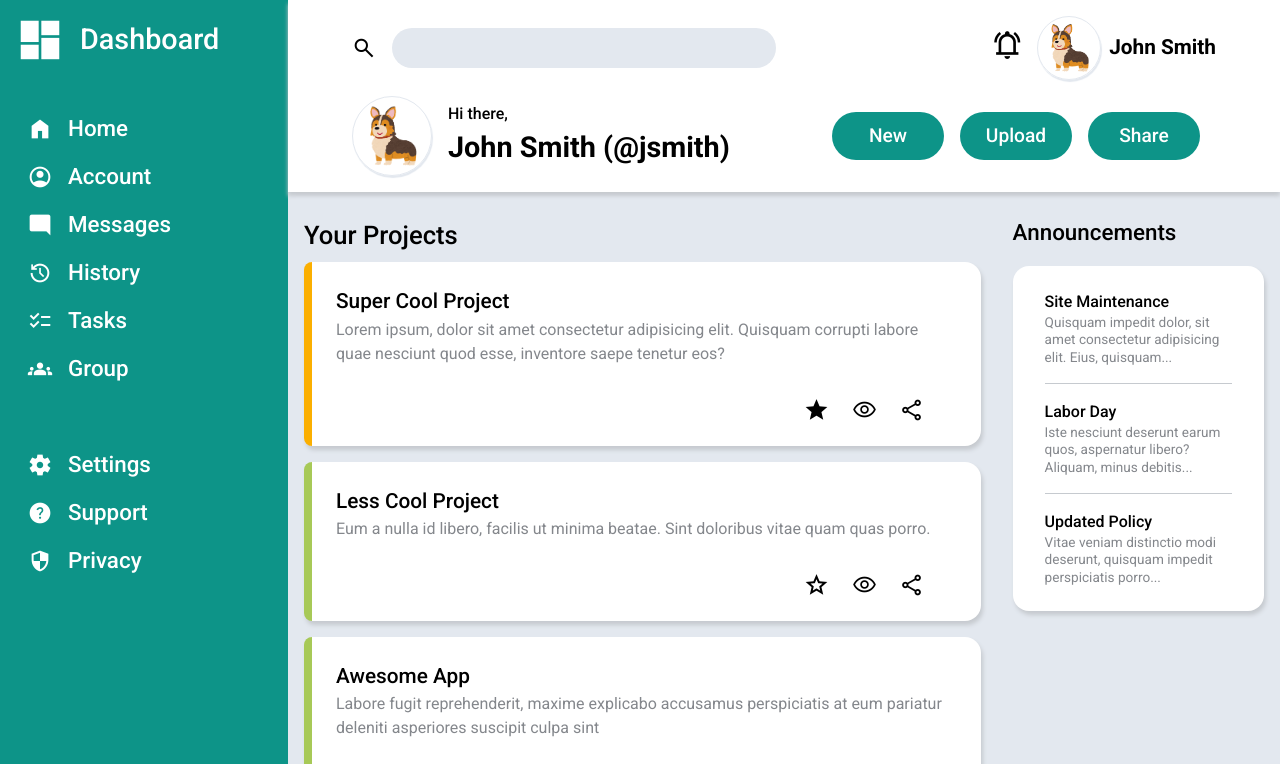
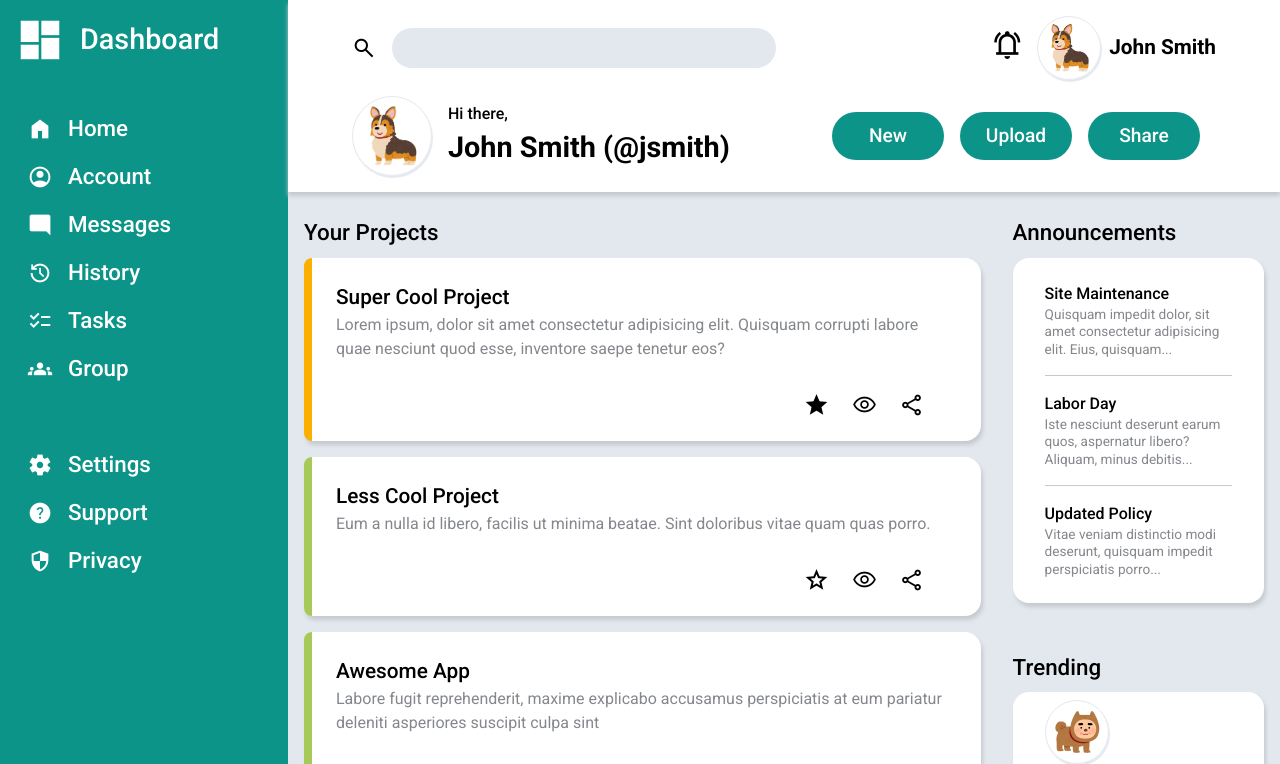
Before and after one commit to KevinTruong13/admin_dashboard, a website: page index.html in a window 1280 px wide. Shown: the top 764 px of the page. Drawn offline with nearby package versions, Linux system fonts and the light colour scheme.

Commit message:
Fix main layout spacing

```diff
--- a/spreadsheets/style.scss
+++ b/spreadsheets/style.scss
@@ -231,11 +231,13 @@ label[for="search"] {
 main {
     background-color: var(--grey-color);
     display: grid;
-    grid-template: 1fr 1fr / 2.5fr 1fr;
+    grid-template: auto 1fr / 2.5fr 1fr;
 
     >div {
         padding: 1.5rem 1rem;
     }
+
+    >div:last-child {}
 
     h1 {
         font-weight: 500;
@@ -245,10 +247,6 @@ main {
 
     >div:first-child {
         grid-row: 1 / -1;
-
-        h1 {
-            font-size: 1.6rem;
-        }
     }
 
     p {
@@ -305,7 +303,7 @@ section {
 
 ul {
     background-color: white;
-    padding: 0;
+    margin: 0;
     border-radius: 16px;
     padding: .5rem 2rem;
 }
```
Also changed, not shown: spreadsheets/style.css, 1 other file.
